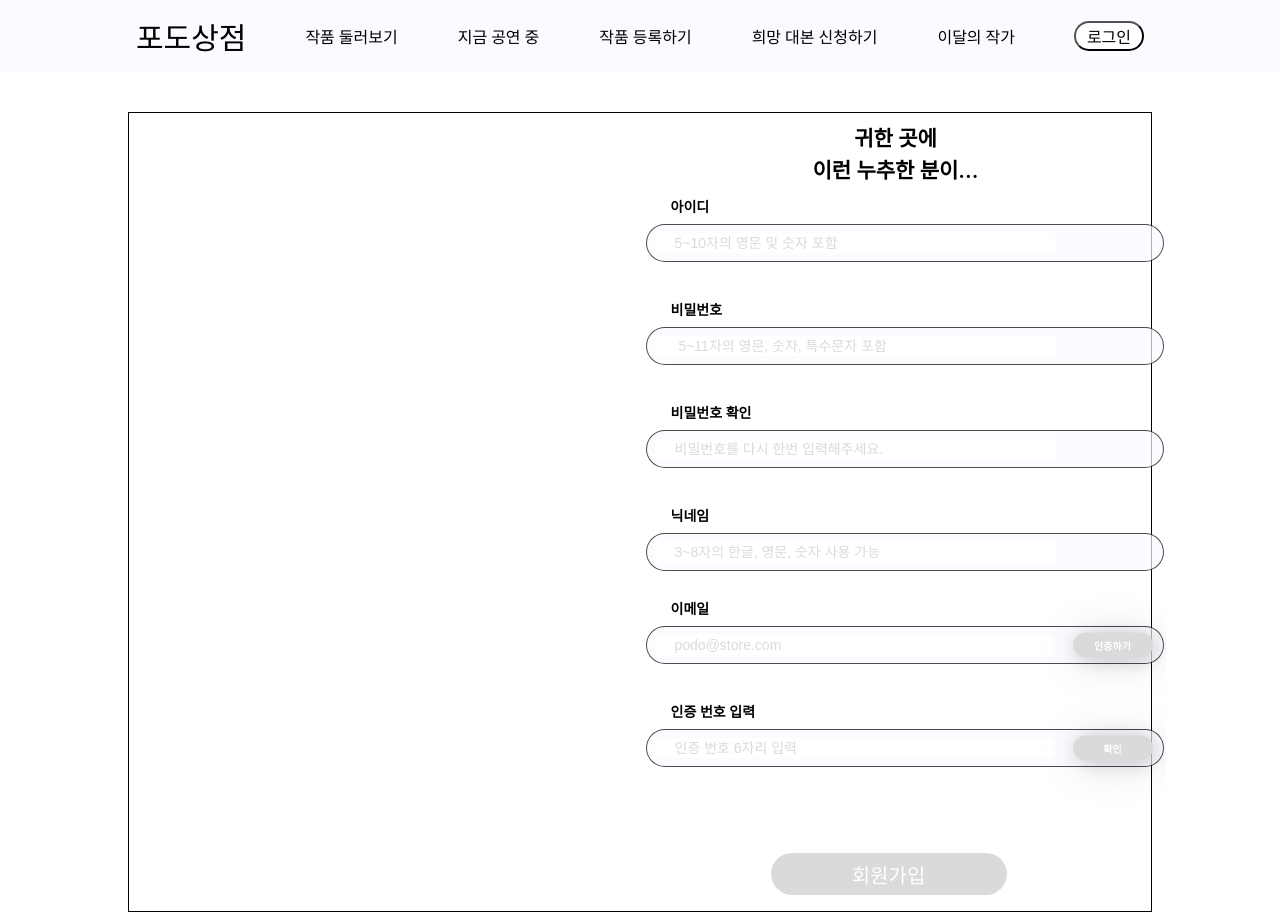
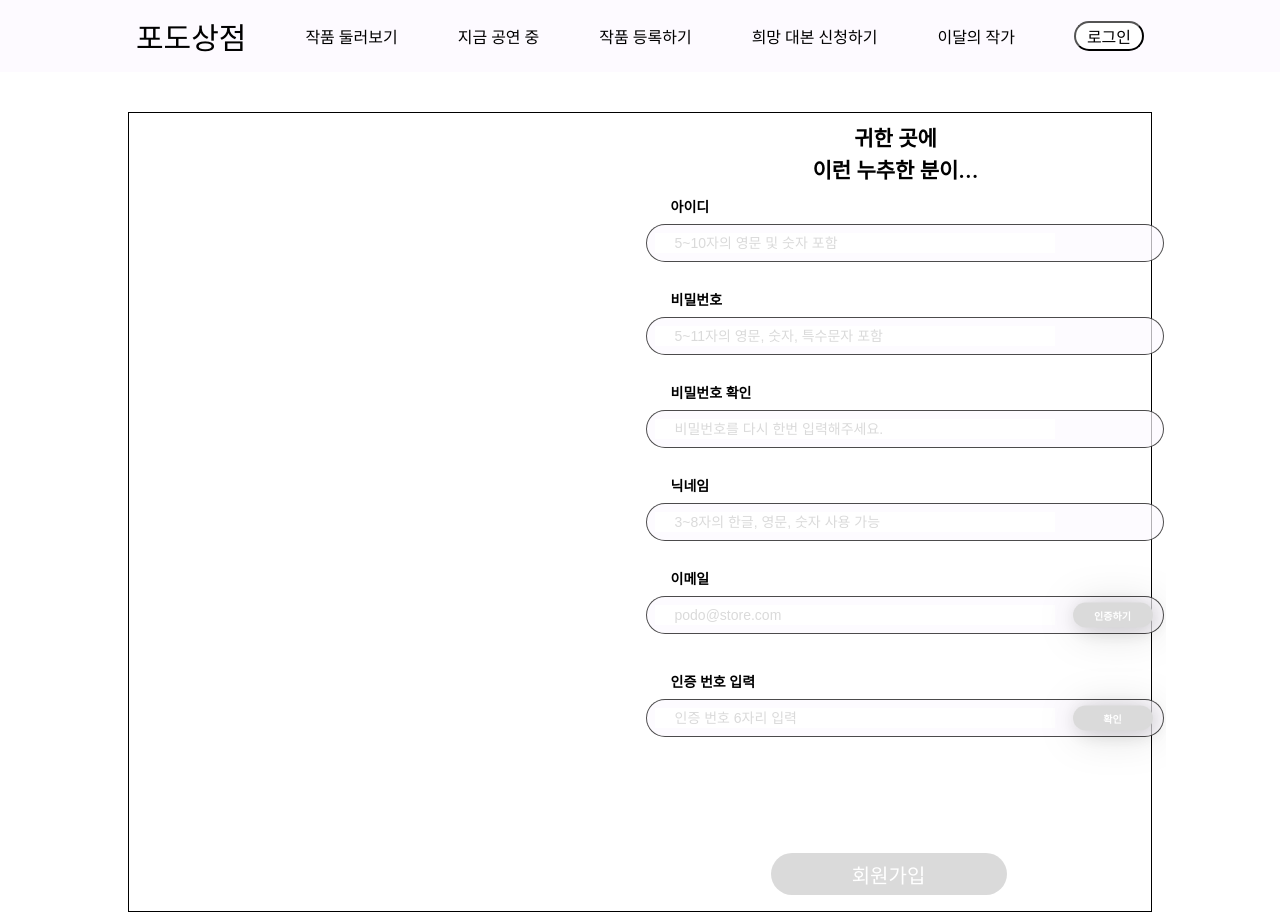
Before and after one commit to Podo-Store/FE, a React (Create React App) app: page /signup in a window 1280 px wide. Built offline with nearby package versions, Linux system fonts and the light colour scheme; a web font is replaced by a local one.

Commit message:
REFACTOR: InputField component 분리 (#7)
- inputTitle + inputWrap -> InputField
- InputField 컴포넌트로 분리

```diff
--- /dev/null
+++ b/src/Components/auth/InputField.css
@@ -0,0 +1,59 @@
+.inputField .inputTitle {
+  font-family: "Noto Sans";
+  font-style: normal;
+  font-weight: 600;
+  font-size: 14px;
+  line-height: 19px;
+  margin-left: 5%;
+}
+
+.inputField .inputWrap {
+  position: relative;
+  display: flex;
+  align-items: center;
+  padding: 8px;
+  margin-top: 8px;
+  height: auto;
+  background-color: white;
+  background: rgba(253, 250, 255, 0.7);
+  border: 1px solid rgba(0, 0, 0, 0.7);
+  border-radius: 30px;
+  width: 100%;
+}
+
+.inputField .inputWrap:focus-within {
+  border: 1px solid #9e30f4;
+}
+
+.inputField .inputWrap img {
+  width: 20px;
+  height: 20px;
+  margin-left: 10px;
+}
+
+.inputField .input {
+  box-sizing: border-box;
+  padding: 10px 20px;
+  /* 버튼의 너비를 고려하여 입력의 너비 조정 */
+  width: calc(100% - 100px);
+  outline: none;
+  border: none;
+  font-size: 14px;
+  font-weight: 400;
+  height: 17px;
+}
+
+.inputField .input::placeholder {
+  color: #dadada;
+}
+
+.inputField .errorMessageWrap {
+  margin-top: 8px;
+  color: #ff6767;
+  font-size: 12px;
+  min-height: 20px;
+}
+
+.inputField .NerrorMessageWrap {
+  color: #00c850;
+}
--- /dev/null
+++ b/src/Components/auth/InputField.jsx
@@ -0,0 +1,45 @@
+import React from "react";
+import "./InputField.css";
+
+// inputTitle + inputWrap
+const InputField = ({
+  // 필수 사항
+  title,
+  type,
+  placeholder,
+  value,
+  onChange,
+  // 선택 사항
+  errorMessage,
+  validMessage,
+  isValid,
+  isDuplicated,
+  additionalElement,
+}) => {
+  return (
+    <div className="inputField">
+      <div className="inputTitle">{title}</div>
+      <div className="inputWrap">
+        <input
+          type={type}
+          className="input"
+          placeholder={placeholder}
+          value={value}
+          onChange={onChange}
+        />
+        {additionalElement}
+      </div>
+      <div className="errorMessageWrap">
+        {!isValid && value.length > 0 ? (
+          <div>{errorMessage}</div>
+        ) : isDuplicated && value.length > 0 ? (
+          <div>중복된 {title}입니다.</div>
+        ) : (
+          isValid && value.length > 0 && <div className="NerrorMessageWrap">{validMessage}</div>
+        )}
+      </div>
+    </div>
+  );
+};
+
+export default InputField;
--- a/src/Pages/SignUp.jsx
+++ b/src/Pages/SignUp.jsx
@@ -1,5 +1,6 @@
 import "./SignUp.css";
 import MainNav from "./MainNav";
+import InputField from "../Components/auth/InputField";
 import { useEffect, useState, useCallback } from "react";
 import { Link } from "react-router-dom";
 import loading from "../assets/image/auth/loading.svg";
@@ -219,100 +220,53 @@ function SignUp() {
               <p>이런 누추한 분이...</p>
             </div>
             <div className="contentWrap">
-              <div className="inputTitle">아이디</div>
-              <div className="inputWrap">
-                <input
+              <InputField
+                title="아이디"
                 type="text"
-                  className="input"
                 placeholder="5~10자의 영문 및 숫자 포함"
                 value={id}
                 onChange={handleId}
+                errorMessage="5 ~ 10자의 영문 및 숫자를 포함해야 합니다."
+                validMessage="사용 가능한 아이디입니다."
+                isValid={idValid}
+                isDuplicated={idDuplicated}
               />
-              </div>
-              <div className="errorMessageWrap">
-                {!idValid && id.length > 0 ? (
-                  <div>5 ~ 10자의 영문 및 숫자를 포함해야 합니다.</div>
-                ) : idDuplicated && id.length > 0 ? (
-                  <div>중복된 아이디입니다.</div>
-                ) : (
-                  idValid &&
-                  id.length > 0 && (
-                    <div className="NerrorMessageWrap">사용 가능한 아이디입니다.</div>
-                  )
-                )}
-              </div>
 
-              <div style={{ marginTop: "10px" }} className="inputTitle">
-                비밀번호
-              </div>
-              <div className="inputWrap">
-                <input
+              <InputField
+                title="비밀번호"
                 type="password"
-                  className="input"
-                  placeholder=" 5~11자의 영문, 숫자, 특수문자 포함"
+                placeholder="5~11자의 영문, 숫자, 특수문자 포함"
                 value={pw}
                 onChange={handlePassword}
+                errorMessage="5~11자의 영문, 숫자, 특수문자를 포함해야 합니다."
+                validMessage="사용 가능한 비밀번호 입니다."
+                isValid={pwValid}
               />
-              </div>
-              <div className="errorMessageWrap">
-                {!pwValid && pw.length > 0 ? (
-                  <div>5~11자의 영문, 숫자, 특수문자를 포함해야 합니다.</div>
-                ) : (
-                  pwValid &&
-                  pw.length > 0 && (
-                    <div className="NerrorMessageWrap">사용 가능한 비밀번호 입니다.</div>
-                  )
-                )}
-              </div>
 
-              <div style={{ marginTop: "10px" }} className="inputTitle">
-                비밀번호 확인
-              </div>
-              <div className="inputWrap">
-                <input
+              <InputField
+                title="비밀번호 확인"
                 type="password"
-                  className="input"
                 placeholder="비밀번호를 다시 한번 입력해주세요."
                 value={pwcheck}
                 onChange={PasswordCheck}
+                errorMessage="비밀번호가 일치하지 않습니다."
+                validMessage="비밀번호가 일치합니다."
+                isValid={pwcheckValid}
               />
-              </div>
-              <div className="errorMessageWrap">
-                {!pwcheckValid && pwcheck.length > 0 ? (
-                  <div>비밀번호가 일치하지 않습니다.</div>
-                ) : (
-                  pwcheckValid &&
-                  pwcheck.length > 0 && (
-                    <div className="NerrorMessageWrap">비밀번호가 일치합니다.</div>
-                  )
-                )}
-              </div>
 
-              <div style={{ marginTop: "10px" }} className="inputTitle">
-                닉네임
-              </div>
-              <div className="inputWrap">
-                <input
+              <InputField
+                title="닉네임"
                 type="text"
-                  className="input"
                 placeholder="3~8자의 한글, 영문, 숫자 사용 가능"
                 value={name}
                 onChange={handleName}
+                errorMessage="3~8자의 한글, 영문, 숫자만 사용 가능합니다."
+                validMessage="사용 가능한 닉네임 입니다."
+                isValid={nameValid}
+                isDuplicated={nameDuplicated}
               />
-              </div>
-              <div className="errorMessageWrap">
-                {!nameValid && name.length > 0 ? (
-                  <div>3~8자의 한글, 영문, 숫자만 사용 가능합니다.</div>
-                ) : nameDuplicated && name.length > 0 ? (
-                  <div>중복된 닉네임입니다.</div>
-                ) : (
-                  nameValid &&
-                  name.length > 0 && (
-                    <div className="NerrorMessageWrap">사용 가능한 닉네임 입니다.</div>
-                  )
-                )}
-              </div>
 
+              {/* 예외 상황 존재, component 분리 X */}
               <div className="inputTitle">이메일</div>
               <div className="inputWrap">
                 <input
```
Lines whose indentation alone changed are shown as unchanged.
